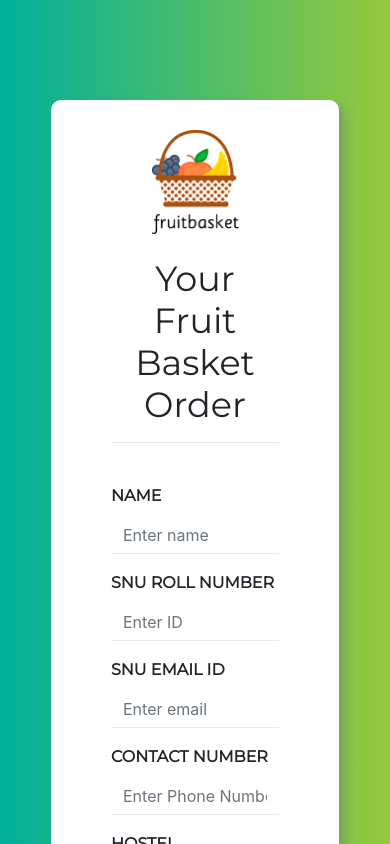
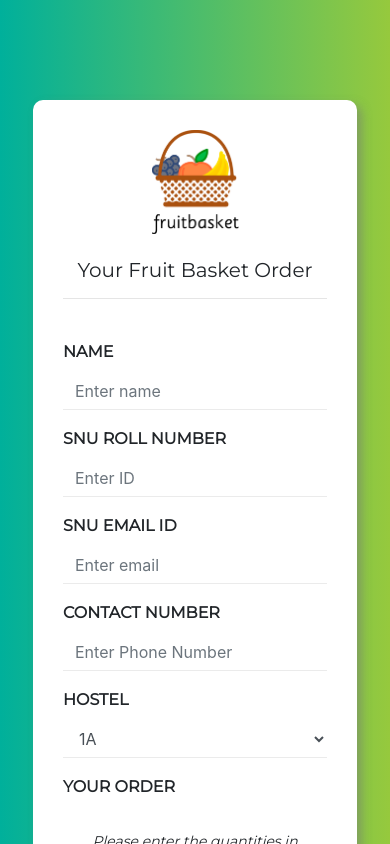
Before and after one commit to shivank1234/Fruitbasket, a React (Create React App) app: page / in a window 390 px wide. Shown: the top 844 px of the page. Built offline with nearby package versions, Linux system fonts and the light colour scheme.

Commit message:
Start with create-react-app

```diff
--- a/src/App.js
+++ b/src/App.js
@@ -59,7 +59,7 @@ class App extends Component {
           </div>
         </div>
         <br />
-        <p class="text-center">Pay the above amount to <b>9650999693</b> through PayTM, or scan the code below.</p>
+        <p class="text-center">Pay the above amount to <b>9650999693</b> through PayTM</p>
           <div class="qrcode"></div>
             <label>PayTM transaction ID</label>
             <input name="entry.82500164" type="text" class="form-control" onChange={this.IDAdded} required></input>
@@ -80,6 +80,8 @@ class App extends Component {
           </div>
         </div>
         <br /><br/>
+        <p class="text-center">Pay the above amount to <b>9650999693@paytm</b> through UPI</p>
+        <br />
           <div class="upicode"></div>
             <label>UPI Transaction ID</label>
             <input name="entry.1068253630" type="text" class="form-control" onChange={this.IDAdded} required></input>
--- a/src/index.css
+++ b/src/index.css
@@ -111,3 +111,18 @@ body{
   background-size: contain;
   background-image: url('Logo_Transp.png');
 }
+
+@media only screen and (max-width: 425px) {
+  .panel{
+    width: 90%;
+    padding: 30px;
+  }
+
+  .qrcode, .upicode{
+    display: none;
+  }
+
+  h1{
+    font-size: 20px !important;
+  }
+}
```
